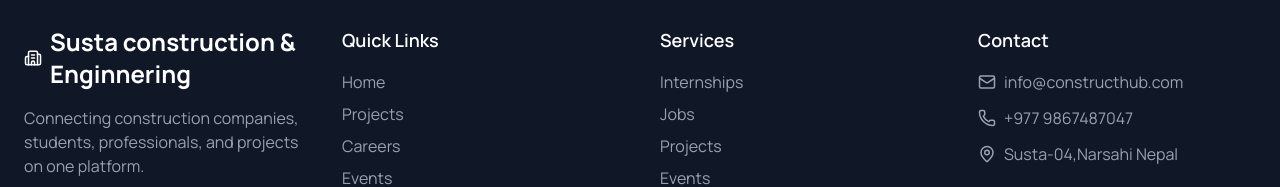
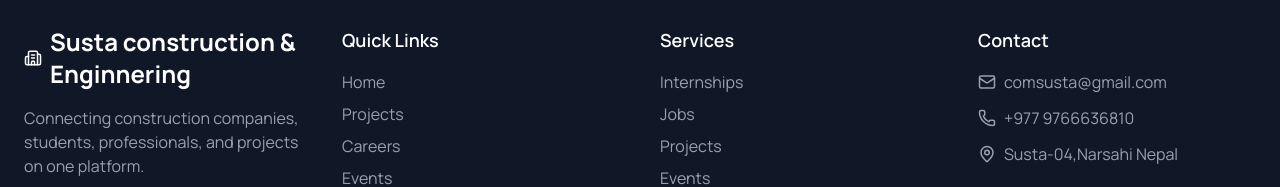
Before and after one commit to umesh2059/Construction-Company, a React (Vite) app: page / in a window 1280 px wide. Shown: the part 3812-3999 px from the top of the page. Built offline with nearby package versions, Linux system fonts and the light colour scheme; no server answers; the database is empty.

Commit message:
add some admin variables

```diff
--- a/src/components/Footer.tsx
+++ b/src/components/Footer.tsx
@@ -69,12 +69,12 @@ const Footer = () => {
 
               <div className="flex items-center gap-2">
                 <Mail size={18} />
-                <span>info@constructhub.com</span>
+                <span>comsusta@gmail.com</span>
               </div>
 
               <div className="flex items-center gap-2">
                 <Phone size={18} />
-                <span>+977 9867487047 </span>
+                <span>+977 9766636810 </span>
               </div>
 
               <div className="flex items-center gap-2">
```
